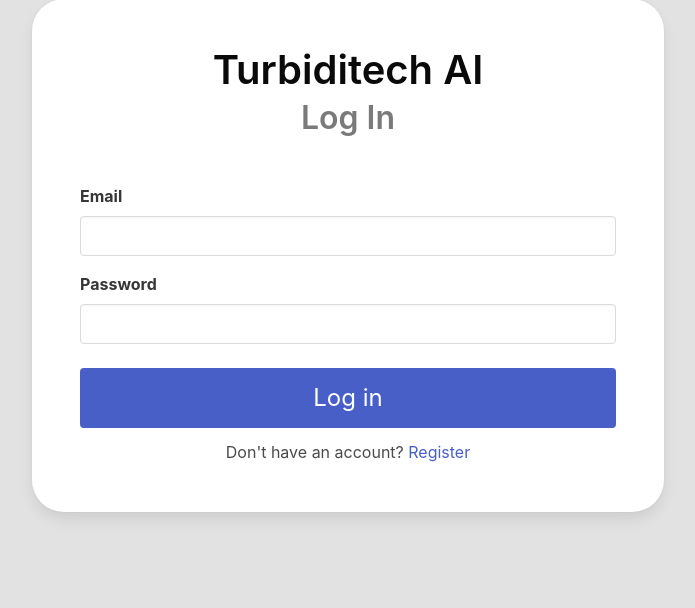
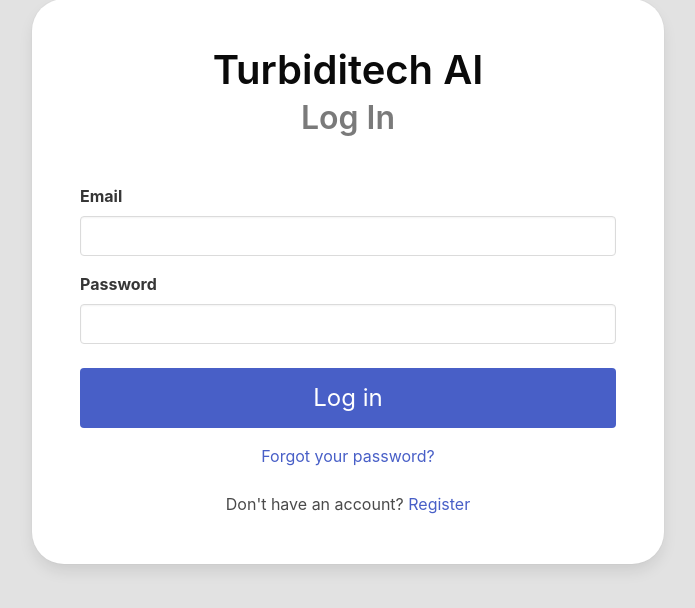
Before and after one commit to jsuci/turbiditech, a Django app: page /login/ in a window 1280 px wide. Shown: the part 49-657 px from the top of the page, without its empty margins (292-987 px from the left). Run offline with Django 4.2, Linux system fonts and the light colour scheme.

Commit message:
add forgot password link

```diff
--- a/templates/login.html
+++ b/templates/login.html
@@ -36,15 +36,15 @@
             </div>
           {% endfor %}
 
-
           {% for message in messages %}
-          <p class="help is-danger is-size-6 is-italic">{{ message }}</p>
+          <p class="has-text-left help is-danger is-size-6 is-italic">{{ message }}</p>
           {% endfor %}
-
 
           <button class="button is-large is-fullwidth is-link mt-5" type="submit">Log in</button>
 
-          <p class="has-text-centered mt-3">Don't have an account? <a href="{% url 'register' %}">Register</a></p>
+          <p class="has-text-centered mt-4"><a href="{% url 'register' %}">Forgot your password?</a></p>
+
+          <p class="has-text-centered mt-5">Don't have an account? <a href="{% url 'register' %}">Register</a></p>
 
         </form>
       </div>
```
